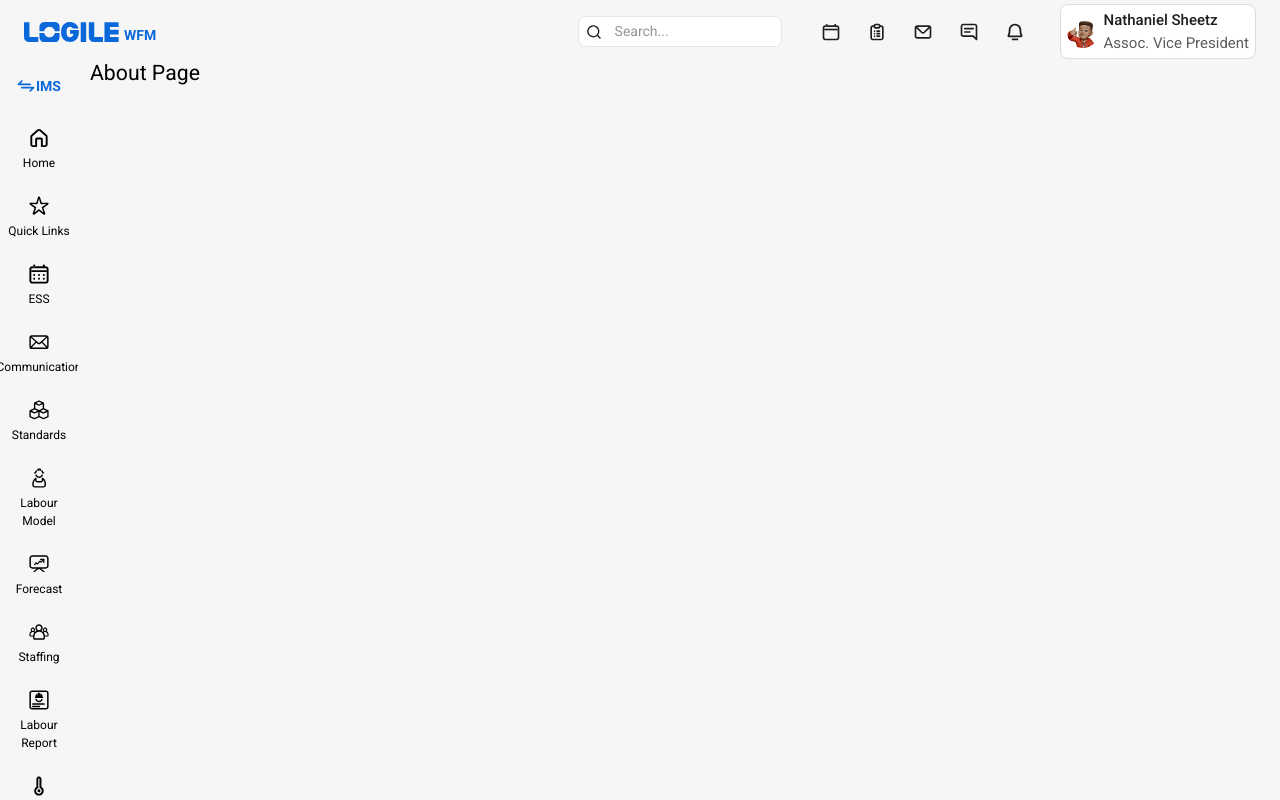
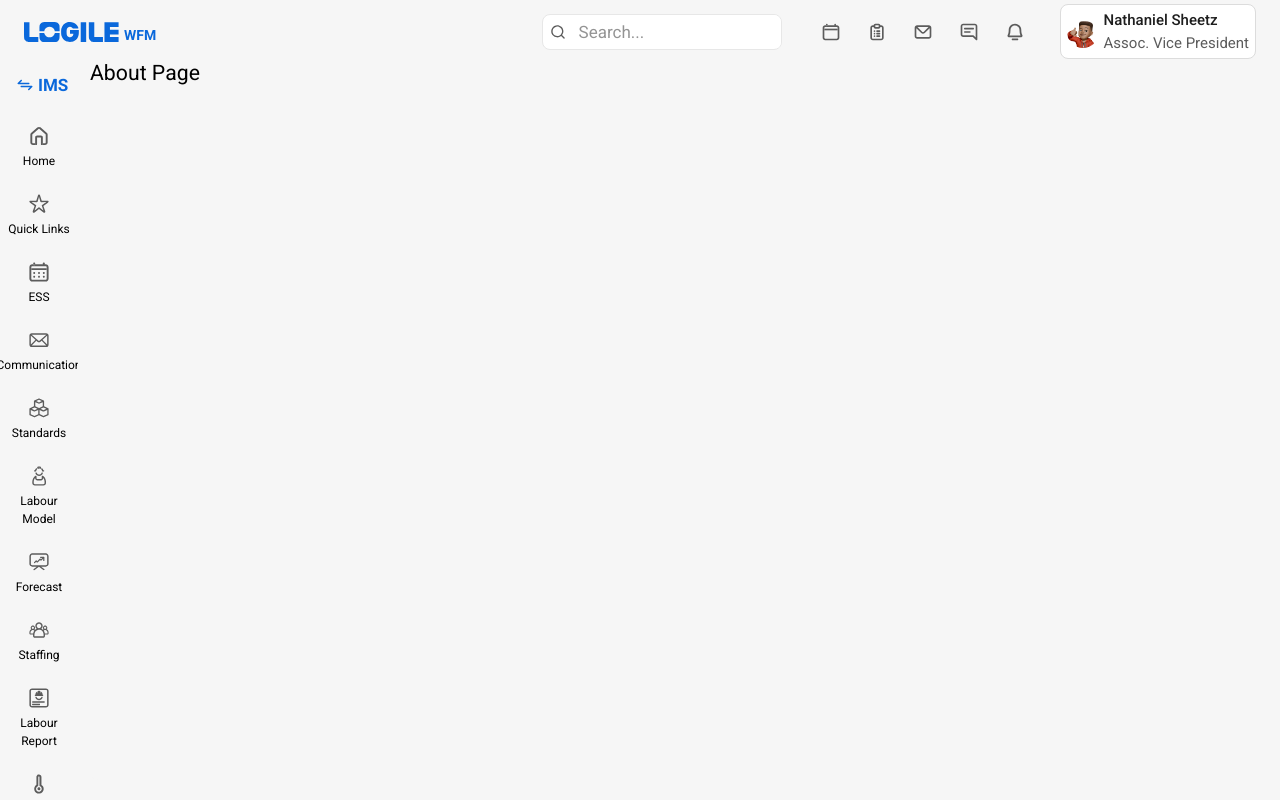
Before and after one commit to devBinay/task-template-poc, a React (Vite) app: page /about in a window 1280 px wide. Built offline with nearby package versions, Linux system fonts and the light colour scheme.

Commit message:
feat: create css palette, add appname switch onclick toggle, fix: Icon color

```diff
--- a/src/App.scss
+++ b/src/App.scss
@@ -24,6 +24,11 @@
     --bg-secondary: #F6F6F6;
     --bg-default: #ffffff;
 
+    --icon-color-secondary:var(--gray-600);
+    --icon-color-primary:var(--gray-900);
+
+
+
     --bg-hover-gray-200:#DCDCDC;
     --bg-hover-gray-50:#F6F6F6;
 
--- a/src/layouts/appBar/AppBar.tsx
+++ b/src/layouts/appBar/AppBar.tsx
@@ -39,7 +39,7 @@ const AppBar: React.FC<AppBarProps> = ({ drawerHeight }) => {
       </Stack>
 
       {/* Search Bar */}
-      <Stack sx={{ marginLeft: "auto" }}>
+      <Stack sx={{ marginLeft: "auto", width:"24rem", height:"3.6rem" }}>
         <NavSearchBar placeholder='Search...' onSearch={handleSearch} iconPosition='left' icon='search' />
       </Stack>
       {/* Icons Section */}
@@ -47,28 +47,28 @@ const AppBar: React.FC<AppBarProps> = ({ drawerHeight }) => {
         <IconButton variant="primary" style={{
           padding:"1rem"
         }}>
-          <SvgIcon component="calendarBlank" size={20}  />
+          <SvgIcon component="calendarBlank" fill={"var(--icon-color-secondary)"} size={20}  />
         </IconButton>
         <IconButton variant="primary" style={{
           padding:"1rem"
         }}>
-          <SvgIcon component="clipboardToDo" size={20} />
+          <SvgIcon component="clipboardToDo" fill={"var(--icon-color-secondary)"} size={20} />
         </IconButton>
         <IconButton variant="primary" style={{
           padding:"1rem"
         }}>
-          <SvgIcon component="envelope" size={20} />
+          <SvgIcon component="envelope" fill={"var(--icon-color-secondary)"} size={20} />
         </IconButton>
-        <IconButton variant="primary" style={{
+        <IconButton variant="primary"  style={{
           padding:"1rem"
         }}>
-          <SvgIcon component="comment" size={20} />
+          <SvgIcon component="comment" fill={"var(--icon-color-secondary)"} size={20} />
         </IconButton>
         <IconButton variant="primary" style={{
           padding:"1rem",
 
         }}>
-          <SvgIcon component="notification" size={20} />
+          <SvgIcon component="notification" fill={"var(--icon-color-secondary)"} size={20} />
         </IconButton>
       </Stack>
       {/* User Profile Section */}
--- a/src/layouts/appBar/components/searchBar/SearchBar.tsx
+++ b/src/layouts/appBar/components/searchBar/SearchBar.tsx
@@ -2,12 +2,13 @@ import { InputBase, styled } from "@mui/material";
 import React from "react";
 
 import SvgIcon from "@/core/components/Icon";
+import type { svgIconsTypes } from "@/types";
 
 interface navSearchBarProps {
     placeholder: string;
     onSearch: (value: string) => void;
     iconPosition?: 'left' | 'right'
-    icon?: string
+    icon?: svgIconsTypes
   }
 
   const SearchIconWrapper = styled('div',{
@@ -28,7 +29,7 @@ interface navSearchBarProps {
       backgroundColor:theme.palette.background.default,
       '& .MuiInputBase-input': {
           padding: "var(--space-xs) var(--space-sm)",
-          fontSize:theme.typography.fontSize,
+          fontSize: "1.7rem",
           transition: theme.transitions.create('width'),
       },
   }));
@@ -39,6 +40,7 @@ interface navSearchBarProps {
       position: 'relative',
       display:"flex",
       alignItems:"center",
+
     flexGrow:1,
       borderRadius: theme.shape.borderRadius,
       backgroundColor:theme.palette.background.default,
@@ -72,9 +74,10 @@ interface navSearchBarProps {
       value={value}
       onChange={onChange}
       onKeyDown={checkForEnter}
+
       />
        <SearchIconWrapper>
-      <SvgIcon component={props.icon} size={"1.8rem"}/>
+      <SvgIcon component={props.icon as svgIconsTypes} fill={"var(--icon-color-secondary)"} size={18}/>
       </SearchIconWrapper>
       </Search>
   }
--- a/src/layouts/sidebar/Sidebar.tsx
+++ b/src/layouts/sidebar/Sidebar.tsx
@@ -1,6 +1,6 @@
-import React from 'react';
+import React, { useState } from 'react';
 import { Link } from 'react-router-dom';
-import { alpha, ListItemButton, Stack, styled, Typography } from '@mui/material';
+import { alpha, ButtonBase, ListItemButton, Stack, styled, Typography } from '@mui/material';
 import './sidebar.style.scss'
 import SvgIcon from '@/core/components/Icon';
 import type { icons } from '@/core/constants/Icons';
@@ -30,7 +30,7 @@ const menuItems: {
 
 const StyledListItemButton = styled(ListItemButton,{
   shouldForwardProp: (prop) => prop !== 'activePath',
-})<{activePath?: boolean,component?: any,to?: string}>(({ theme,activePath }) => ({
+})<{activePath?: boolean,component?: HTMLAnchorElement,to?: string}>(({ theme,activePath }) => ({
   display:"flex",
   alignItems:"center",
   flexDirection:"column",
@@ -64,26 +64,35 @@ const StyledListItemButton = styled(ListItemButton,{
     }
 }));
 
-const Sidebar: React.FC<SidebarProps> = ({ drawerWidth,activePath }) => (
- <Stack className='sidebar__container' sx={()=>({
+const Sidebar: React.FC<SidebarProps> = ({ drawerWidth,activePath }) => {
+  const [appSwitchValue,setAppSwitchValue] = useState<"IMS"|"WFM">("IMS");
+  const handleSwitchAppName = ()=>{
+    setAppSwitchValue(prev=> prev == 'IMS' ? 'WFM':'IMS')
+  }
+
+ return <Stack className='sidebar__container' sx={()=>({
   backgroundColor:'var(--bg-secondary)',
   width:drawerWidth
  })}>
-  <Stack className='sidebar__switch'>
-    <SvgIcon component='exchange' size={20} color={'currentColor'}/>
+    <div className='sidebar__switch'>
+    <ButtonBase  disableRipple disableTouchRipple onClick={handleSwitchAppName}>
+
+    <SvgIcon component='exchange' size={18} fill={'currentColor'}/>
     <Typography sx={()=>({
       textAlign:'center',
-      fontSize:"1.4rem",
       fontWeight:800,
       lineHeight:1,
-    })}>IMS</Typography>
-    </Stack>
+      transition:'ease-in-out 1s',
+      fontSize:"1.7rem"
+    })}>{appSwitchValue}</Typography>
+    </ButtonBase>
+    </div>
 
     <Stack className='sidebar__list'>
       {menuItems.map((item) => {
         const isActive = activePath === item.path;
           return <StyledListItemButton component={Link} to={item.path} activePath={isActive}>
-            <SvgIcon component={item.icon} size={24} color={isActive ? 'currentColor' : 'inherit'}/>
+            <SvgIcon component={item.icon} size={24} fill={isActive ? 'currentColor' : 'var(--icon-color-secondary)'}/>
                 <Typography sx={()=>({
                   textAlign:'center',
                   fontSize:"1.2rem",
@@ -95,6 +104,6 @@ const Sidebar: React.FC<SidebarProps> = ({ drawerWidth,activePath }) => (
     </Stack>
 </Stack>
 
-);
+    };
 
 export default Sidebar;
--- a/src/layouts/sidebar/sidebar.style.scss
+++ b/src/layouts/sidebar/sidebar.style.scss
@@ -5,15 +5,11 @@
     display: flex;
     align-items: start;
     overflow-y: auto;
-    padding-right: var(--space-lg);
+
     scrollbar-width: none;
 
-    &::after {
-        content: "";
-        display: table;
-        clear: both;
-      }
       &>.sidebar__list{
+        padding-right: var(--space-lg);
         width: 100%;
           max-width: fit-content;
           gap:var(--space-sm);
@@ -46,7 +42,7 @@
         align-items:center;
         flex-direction:row;
         justify-content:center;
-        padding:var(--space-xl);
+
         color:var(--primary-color);
         cursor:pointer;
         transition: all .2s ease-in-out;
@@ -54,8 +50,16 @@
         top: 0;
         background-color: var(--bg-secondary);
         z-index: 2;
+        gap: var(--space-xs);
+        font-size: 1.4rem;
         &:hover{
             background-color: rgba(255, 255, 255, 0.1);
+        }
+        & > button{
+
+          padding:var(--space-xl);
+          display: flex;
+          gap: var(--space-xs)
         }
       };
       .sidebar__list-item{
--- a/src/pages/TemplateLibrary/index.tsx
+++ b/src/pages/TemplateLibrary/index.tsx
@@ -18,7 +18,7 @@ import SearchDrawer from '@/pages/SearchDrawer';
 import TableRowSkeleton from '@/pages/TemplateLibrary/components/Skeleton';
 import "./style.scss";
 
-const SearchField = styled(TextField)(({ theme }) => ({
+const SearchField = styled(TextField)(( ) => ({
   "& .MuiOutlinedInput-root": {
     borderRadius: "8px",
     fontWeight: "400",
@@ -55,7 +55,7 @@ const TemplateLibrary: React.FC = () => {
           <IconButton variant="outline" disableHover={true} sx={{
                marginRight:'var(--space-lg)',
           }}>
-          <SvgIcon component={"chevronLeft"} size={"20"}/>
+          <SvgIcon component={"chevronLeft"} fill='var(--icon-color-secondary)' size={"20"}/>
           </IconButton>
           <Typography variant='h2'>
           Template
--- a/src/styles/_color-palettes.scss
+++ b/src/styles/_color-palettes.scss
@@ -1,45 +1,53 @@
 :root{
         --blue-50: #E4EFFE;
+        --blue-100: #C9E0FD;
+        --blue-200: #93C1FA;
+        --blue-300: #5EA3F8;
+        --blue-400: #2884F5;
+        --blue-500: #0A68DB;
+        --blue-600: #0858B9;
+        --blue-700: #074897;
+        --blue-800: #053066;
+        --blue-900: #031E3F;
+        --blue-950: #02152B;
+        --blue-1a: rgba(var(--blue-500) / .10);
+        --blue-2a: rgba(var(--blue-500) / .15);
+        --blue-3a: rgba(var(--blue-500) / .20);
+        --blue-4a: rgba(var(--blue-500) / .25);
+        --blue-5a: rgba(var(--blue-500) / .30);
+        --blue-6a: rgba(var(--blue-500) / .40);
+        --blue-7a: rgba(var(--blue-500) / .50);
+        --blue-8a: rgba(var(--blue-500) / .60);
+        --blue-9a: rgba(var(--blue-500) / .70);
+        --blue-10a: rgba(var(--blue-500) / .80);
+        --blue-11a: rgba(var(--blue-500) / .90);
 
-        --blue-100: #C9E0FD;
+        //Gray
+        --gray-50: #F6F6F6;
+        --gray-100: #E7E7E7;
+        --gray-200: #DCDCDC;
+        --gray-300: #C1C1C1;
+        --gray-400: #888888;
+        --gray-500: #6D6D6D;
+        --gray-600: #5C5C5C;
+        --gray-700: #4F4F4F;
+        --gray-800: #454545;
+        --gray-900: #333333;
+        --gray-950: #262626;
+        --gray-0a: rgba(var(--gray-900) /.01);
+        --gray-a: rgba(var(--gray-900) /.05);
+        --gray-1a: rgba(var(--gray-900) / .10);
+        --gray-1a-a: rgba(var(--gray-900) / .12);
+        --gray-2a: rgba(var(--gray-900) / .15);
+        --gray-3a: rgba(var(--gray-900) / .20);
+        --gray-4a: rgba(var(--gray-900) / .25);
+        --gray-5a: rgba(var(--gray-900) / .30);
+        --gray-6a: rgba(var(--gray-900) / .40);
+        --gray-7a: rgba(var(--gray-900) / .50);
+        --gray-8a: rgba(var(--gray-900) / .60);
+        --gray-9a: rgba(var(--gray-900) / .70);
+        --gray-10a: rgba(var(--gray-900) / .80);
+        --gray-11a: rgba(var(--gray-900) / .90);
 
-        --blue-200: #93C1FA;
 
-        --blue-300: #5EA3F8;
-
-        --blue-400: #2884F5;
-
-        --blue-500: #0A68DB;
-
-        --blue-600: #0858B9;
-
-        --blue-700: #074897;
-
-        --blue-800: #053066;
-
-        --blue-900: #031E3F;
-
-        --blue-950: #02152B;
-
-        --blue-1a: rgba(var(--blue-500) / .10);
-
-        --blue-2a: rgba(var(--blue-500) / .15);
-
-        --blue-3a: rgba(var(--blue-500) / .20);
-
-        --blue-4a: rgba(var(--blue-500) / .25);
-
-        --blue-5a: rgba(var(--blue-500) / .30);
-
-        --blue-6a: rgba(var(--blue-500) / .40);
-
-        --blue-7a: rgba(var(--blue-500) / .50);
-
-        --blue-8a: rgba(var(--blue-500) / .60);
-
-        --blue-9a: rgba(var(--blue-500) / .70);
-
-        --blue-10a: rgba(var(--blue-500) / .80);
-
-        --blue-11a: rgba(var(--blue-500) / .90)
 }
--- /dev/null
+++ b/src/types/index.ts
@@ -0,0 +1,3 @@
+import type { icons } from "@/core/constants/Icons";
+
+export type svgIconsTypes = keyof typeof icons
```
